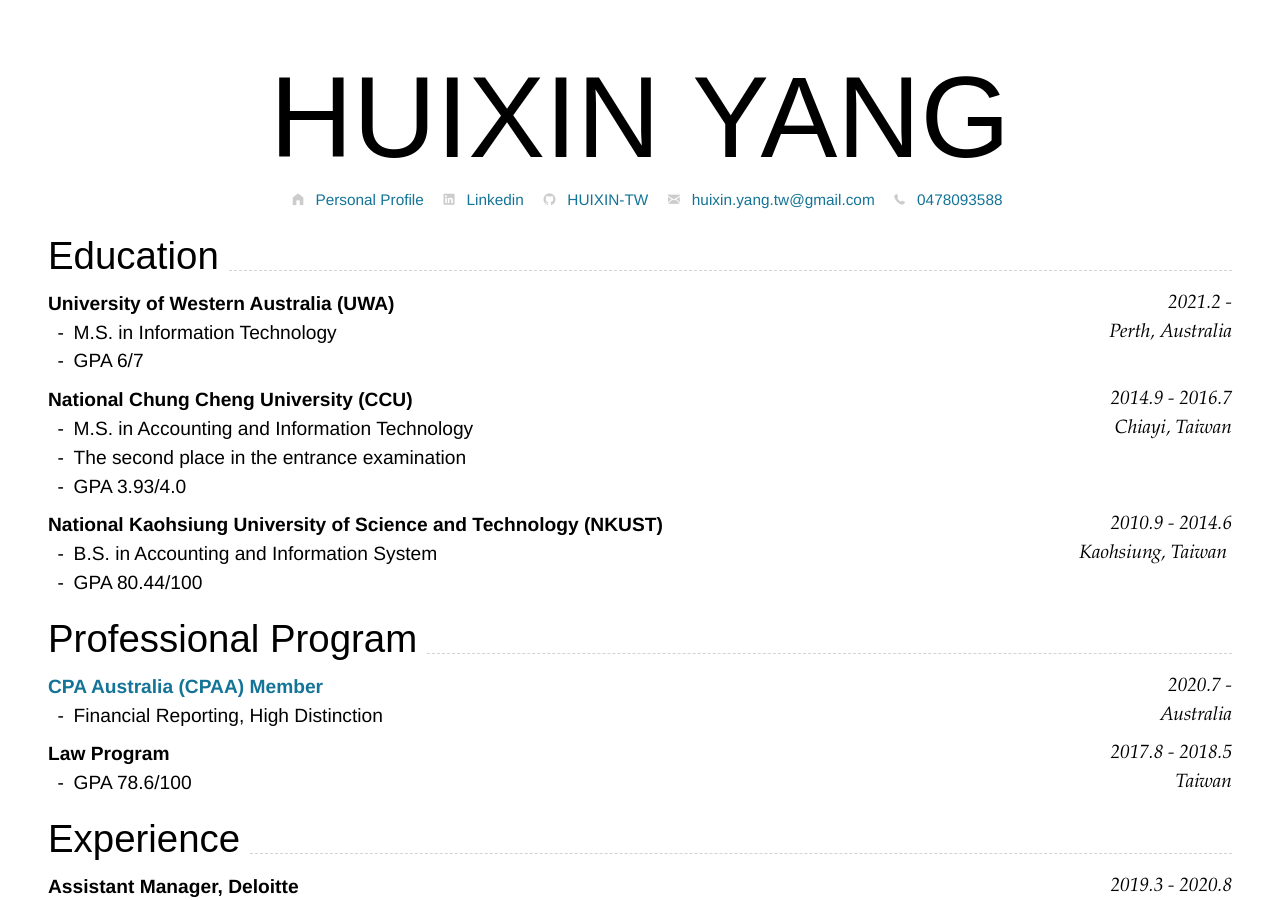
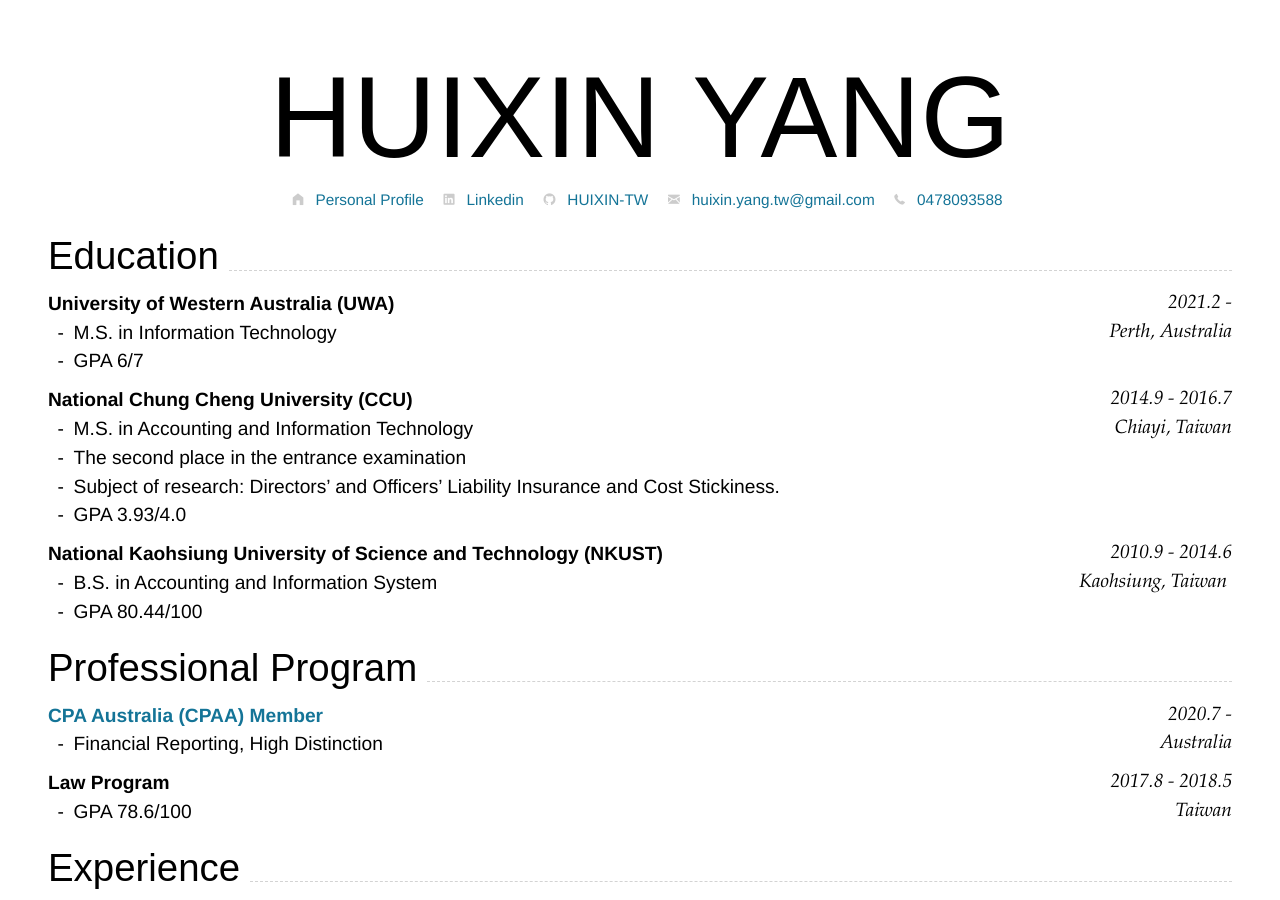
Before and after one commit to HUIXIN-TW/Resume, a Jekyll site: the page built from index.md, in a window 1280 px wide and 900 px high. Built offline with Jekyll 4.4.1, drawn with Linux system fonts in a browser that asks for light colours; nearby versions of some CDN libraries.

Commit message:
add research subject

````diff
--- a/index.md
+++ b/index.md
@@ -52,6 +52,7 @@ Chiayi, Taiwan
 ```
 - M.S. in Accounting and Information Technology
 - The second place in the entrance examination
+- Subject of  research: Directors’ and Officers’ Liability Insurance and Cost Stickiness.
 - GPA 3.93/4.0
 
 ### **National Kaohsiung University of Science and Technology (NKUST)** `2010.9 - 2014.6`
````
